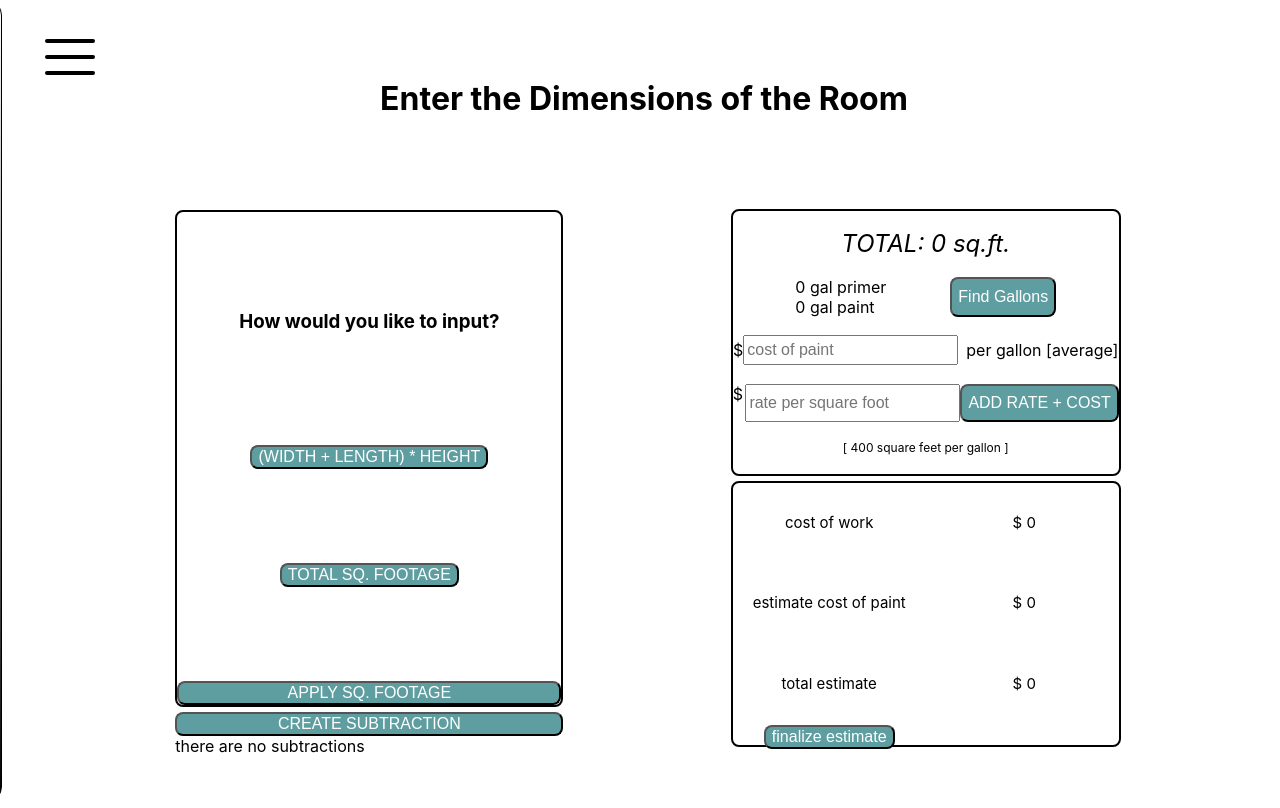
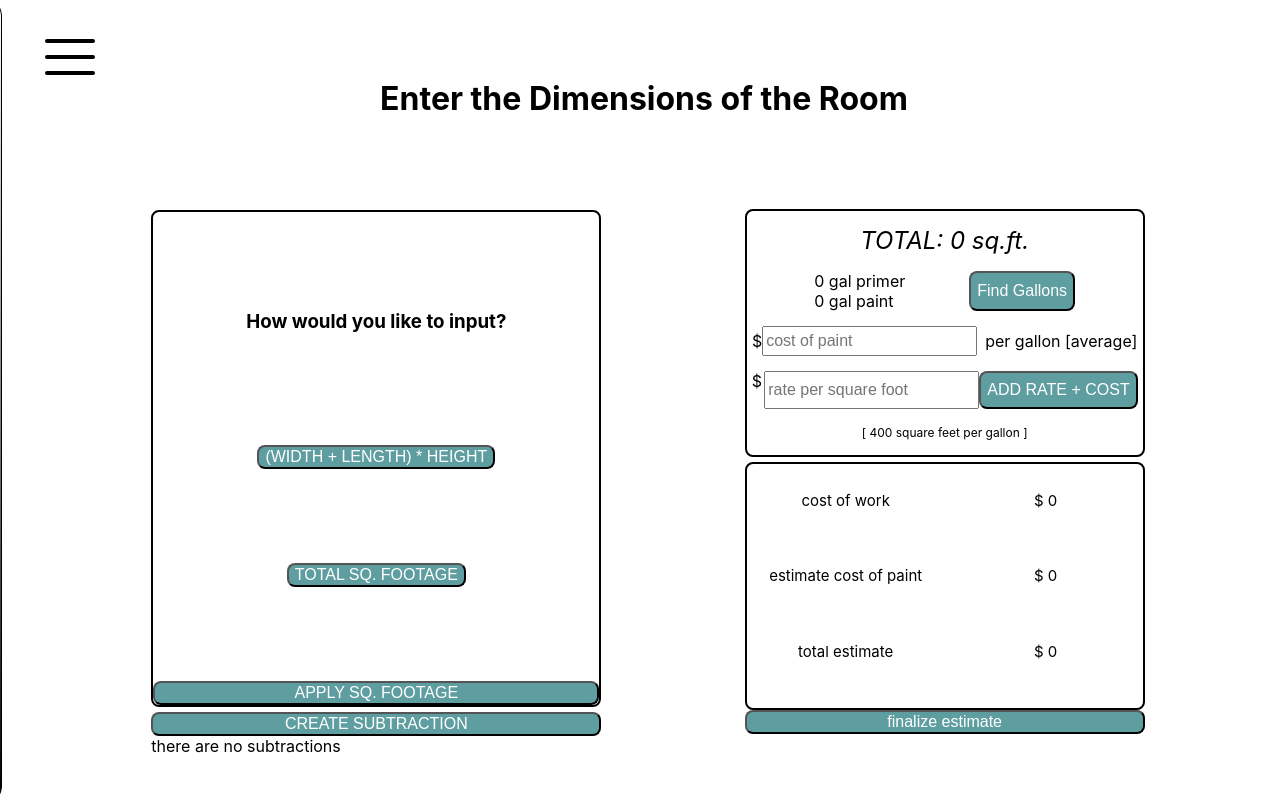
Before and after one commit to MattOrtner/the-painters-tool, a React (Create React App) app: page / in a window 1280 px wide. Built offline with nearby package versions, Linux system fonts and the light colour scheme.

Commit message:
set width left and right containers. Brought final cost button out and below totals

```diff
--- a/src/App.css
+++ b/src/App.css
@@ -198,15 +198,18 @@ label {
   height: 10%;
 }
 
-.App .container.left {
+.container.left {
   flex-direction: column;
   align-items: center;
   height: 75%;
+  width: 450px;
 }
 
-.App .container.right {
+.container.right {
+  display: flex;
   flex-direction: column;
   height: 80%;
+  width: 400px;
 }
 
 .inputs {
--- a/src/components/Totals.js
+++ b/src/components/Totals.js
@@ -2,6 +2,7 @@ import React from "react";
 
 const Totals = ({ rate, paintCost, totalCost, calcFinal }) => {
   return (
+    <>
       <div className="totals">
         <div>cost of work </div>
         <div>$ {rate} </div>
@@ -9,10 +10,11 @@ const Totals = ({ rate, paintCost, totalCost, calcFinal }) => {
         <div>$ {paintCost}</div>
         <div>total estimate </div>
         <div>$ {totalCost}</div>
+      </div>
       <button className="button" onClick={calcFinal}>
         finalize estimate
       </button>
-    </div>
+    </>
   );
 };
 
```
Lines whose indentation alone changed are shown as unchanged.
